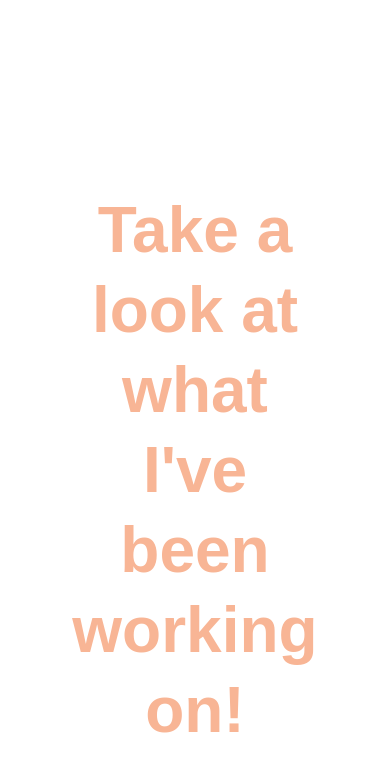
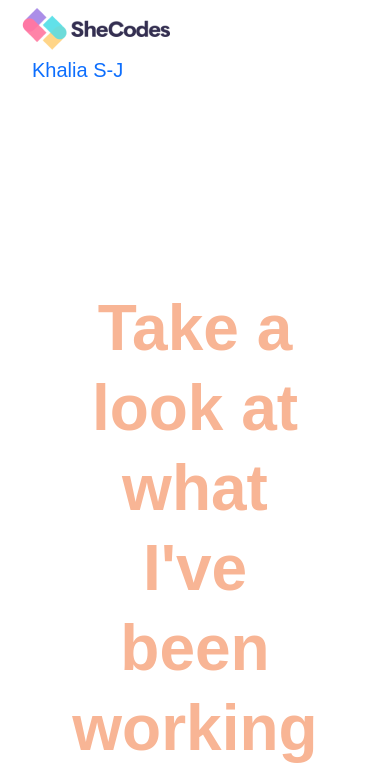
Before and after one commit to khaliasjohnson25/portfolio, a plain HTML site: page work.html in a window 390 px wide. Shown: the top 784 px of the page. Drawn offline with nearby package versions, Linux system fonts and the light colour scheme.

Commit message:
added logo

```diff
--- a/work.html
+++ b/work.html
@@ -33,6 +33,38 @@
     ></script>
   </head>
   <body>
+     <nav class="navbar navbar-expand-lg bg-body-tertiary">
+     <a href="/">
+          <img src="images/logo.png" class="logo d-none d-md-block" alt="" />
+          <img
+            src="images/logo.png"
+            class="logo d-block d-md-none"
+            alt=""
+          />
+        </a>
+    <div class="container-fluid">
+        <a class="navbar-brand" href="#">Khalia S-J</a>
+        <button
+          class="navbar-toggler"
+          type="button"
+          data-bs-toggle="collapse"
+          data-bs-target="#navbarNavAltMarkup"
+          aria-controls="navbarNavAltMarkup"
+          aria-expanded="false"
+          aria-label="Toggle navigation"
+        >
+          <span class="navbar-toggler-icon"></span>
+        </button>
+        <div class="collapse navbar-collapse" id="navbarNavAltMarkup">
+          <div class="navbar-nav">
+            <a class="nav-link active" aria-current="page" href="#">Home</a>
+            <a class="nav-link" href="about.html">About Me</a>
+            <a class="nav-link" href="work.html"> Work</a>
+            <a class="nav-link" href="contact.html">Contact</a>
+          </div>
+        </div>
+      </div>
+    </nav>
     <div class="content-container container">
       <div class="content">
         <h1 class="mb-5">Take a look at what I've been working on!</h1>
```
Also changed, not shown: index.html (+9 -2 lines), images/logo.png (added).
